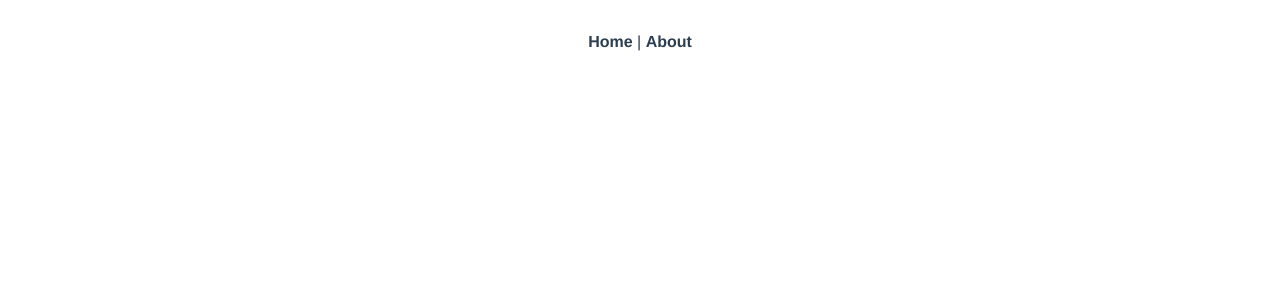
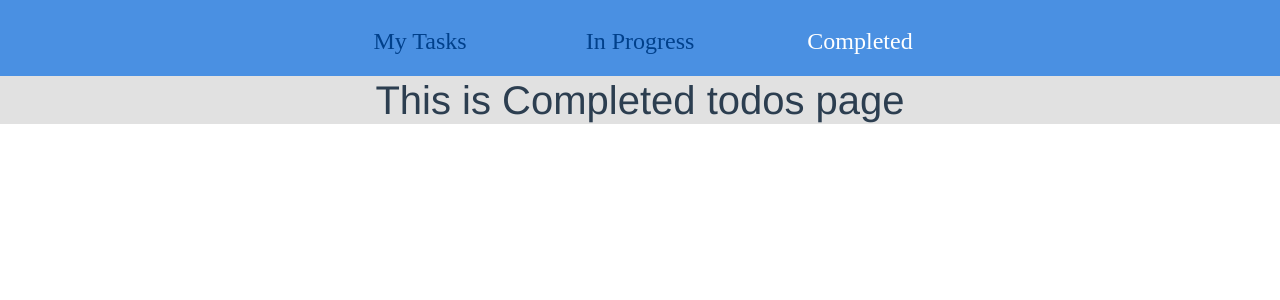
Before and after one commit to travis18/f2e-todolist, a Vue app: page /completed in a window 1280 px wide. Shown: the top 300 px of the page. Built offline with nearby package versions, Linux system fonts and the light colour scheme.

Commit message:
Add generic routing views

```diff
--- a/src/App.vue
+++ b/src/App.vue
@@ -1,8 +1,9 @@
 <template>
   <div id="app">
     <div id="nav">
-      <router-link to="/">Home</router-link> |
-      <router-link to="/about">About</router-link>
+      <router-link to="/">My Tasks</router-link>
+      <router-link to="/inProgress">In Progress</router-link>
+      <router-link to="/completed">Completed</router-link>
     </div>
     <router-view/>
   </div>
@@ -15,17 +16,39 @@
   -moz-osx-font-smoothing: grayscale;
   text-align: center;
   color: #2c3e50;
+  background: #E1E1E1;
 }
 #nav {
-  padding: 30px;
+  padding: 23px 0;
+  height: 76px;
+  background: #4A90E2;
 }
 
 #nav a {
-  font-weight: bold;
-  color: #2c3e50;
+  font-family: Roboto-Regular;
+  font-size: 24px;
+  color: #00408B;
+  text-align: center;
+  display: inline-block;
+  width: 220px;
+  text-decoration: none;
 }
 
 #nav a.router-link-exact-active {
-  color: #42b983;
+  font-family: Roboto-Medium;
+  font-size: 24px;
+  color: #FFFFFF;
+  text-align: center;
+}
+.main {
+  margin-top: 24px;
+  width: 650px;
+}
+.content {
+  margin-top: 24px;
+  margin-bottom: 82px;
+  width: 620px;
+  /* margin-left: 10px; */
+  /* margin-right: 10px; */
 }
 </style>
--- a/src/router.js
+++ b/src/router.js
@@ -14,12 +14,16 @@ export default new Router({
       component: Home
     },
     {
-      path: '/about',
-      name: 'about',
-      // route level code-splitting
-      // this generates a separate chunk (about.[hash].js) for this route
-      // which is lazy-loaded when the route is visited.
-      component: () => import(/* webpackChunkName: "about" */ './views/About.vue')
+      path: '/inprogress',
+      name: 'inProgress',
+      component: () =>
+        import(/* webpackChunkName: "about" */ './views/InProgress.vue')
+    },
+    {
+      path: '/completed',
+      name: 'completed',
+      component: () =>
+        import(/* webpackChunkName: "about" */ './views/Completed.vue')
     }
   ]
 })
--- a/src/views/About.vue
+++ /dev/null
@@ -1,5 +0,0 @@
-<template>
-  <div class="about">
-    <h1>This is an about page</h1>
-  </div>
-</template>
--- /dev/null
+++ b/src/views/Completed.vue
@@ -0,0 +1,5 @@
+<template>
+  <div>
+    <h1>This is Completed todos page</h1>
+  </div>
+</template>
--- a/src/views/Home.vue
+++ b/src/views/Home.vue
@@ -1,18 +1,69 @@
 <template>
-  <div class="home">
-    <img alt="Vue logo" src="../assets/logo.png">
-    <HelloWorld msg="Welcome to Your Vue.js App"/>
+  <div class="container">
+    <div class="row justify-content-center">
+      <section class="main">
+      <div class="col-md-12 input-group input-group-lg">
+        <input
+          type="text"
+          class="form-control"
+          aria-label="Sizing example input"
+          aria-describedby="inputGroup-sizing-lg"
+          placeholder="+ Add Task">
+      </div>
+      </section>
+      <section class="content">
+        <!-- <div class="col-md-12 ">
+          <div class="todo-box shadow">
+            <div class="row test">
+              <div class="d-flex todo-box-left">sss</div>
+              <div class="d-flex flex-column todo-box-middle">
+                <div class="p-2 todo-title">Cloud project with Dannie</div>
+                <div class="p-2 bd-highlight">ddddd</div>
+              </div>
+              <div class="todo-box-right"></div>
+            </div>
+            <div class="row"></div>
+          </div>
+        </div> -->
+        <div class="d-flex flex-row">
+          <div class="w-auto p-3 todo-box">Flex item 1</div>
+          <div class="w-75 p-3 todo-box">
+            <div class="d-flex flex-column">
+              <div class="todo-box todo-title">title</div>
+              <div class="todo-box">bottom</div>
+            </div>
+          </div>
+          <div class="w-auto p-3 todo-box">Flex item 3<i class="fas fa-igloo"></i></div>
+        </div>
+      </section>
+    </div>
   </div>
 </template>
 
+<style>
+  .todo-box {
+    /* border-color: black; */
+    /* border-width: 1px; */
+    /* border-style: solid; */
+    border-radius: .3rem;
+    background: #F2F2F2;
+    border: 1px solid black;
+  }
+  .todo-title {
+    font-family: Roboto-Medium;
+    font-size: 24px;
+    color: #000000;
+    text-align: left
+  }
+  .test {
+    padding: 24px 0;
+  }
+</style>
+
 <script>
-// @ is an alias to /src
-import HelloWorld from '@/components/HelloWorld.vue'
+
 
 export default {
-  name: 'home',
-  components: {
-    HelloWorld
-  }
+  name: 'home'
 }
 </script>
--- /dev/null
+++ b/src/views/InProgress.vue
@@ -0,0 +1,5 @@
+<template>
+  <div>
+    <h1>This is In Progress todo page</h1>
+  </div>
+</template>
```
